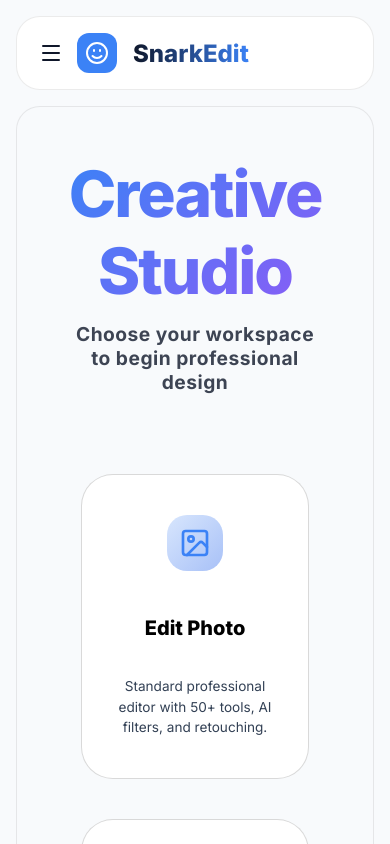
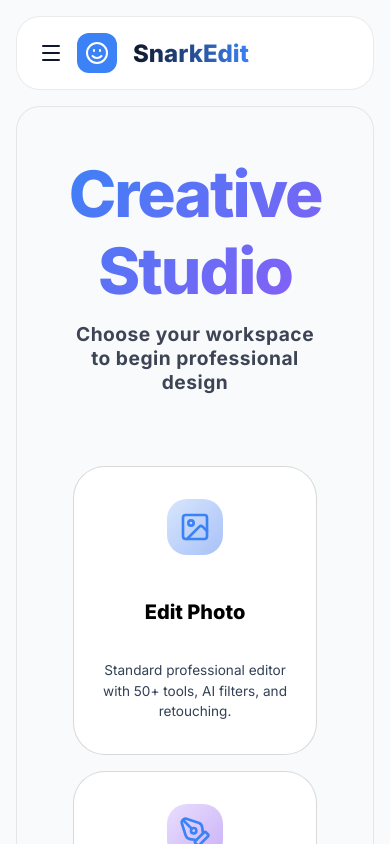
Before and after one commit to abhiishek2408/SnarkEdit, a React (Vite) app: page / in a window 390 px wide. Shown: the top 844 px of the page. Built offline with nearby package versions, Linux system fonts and the light colour scheme; a web font is replaced by a local one.

Commit message:
fix: correct MCQ model import in mcqBankRoutes

```diff
--- a/src/index.css
+++ b/src/index.css
@@ -658,6 +658,15 @@ body::-webkit-scrollbar {
 @media (max-width: 768px) {
   .dashboard-grid {
     grid-template-columns: 1fr;
+    gap: 1rem;
+    padding: 0.5rem;
+  }
+  .project-card {
+    padding: 2rem 1rem;
+    width: 100%;
+  }
+  .project-dashboard {
+    padding: 0 1rem;
   }
 }
 
```
